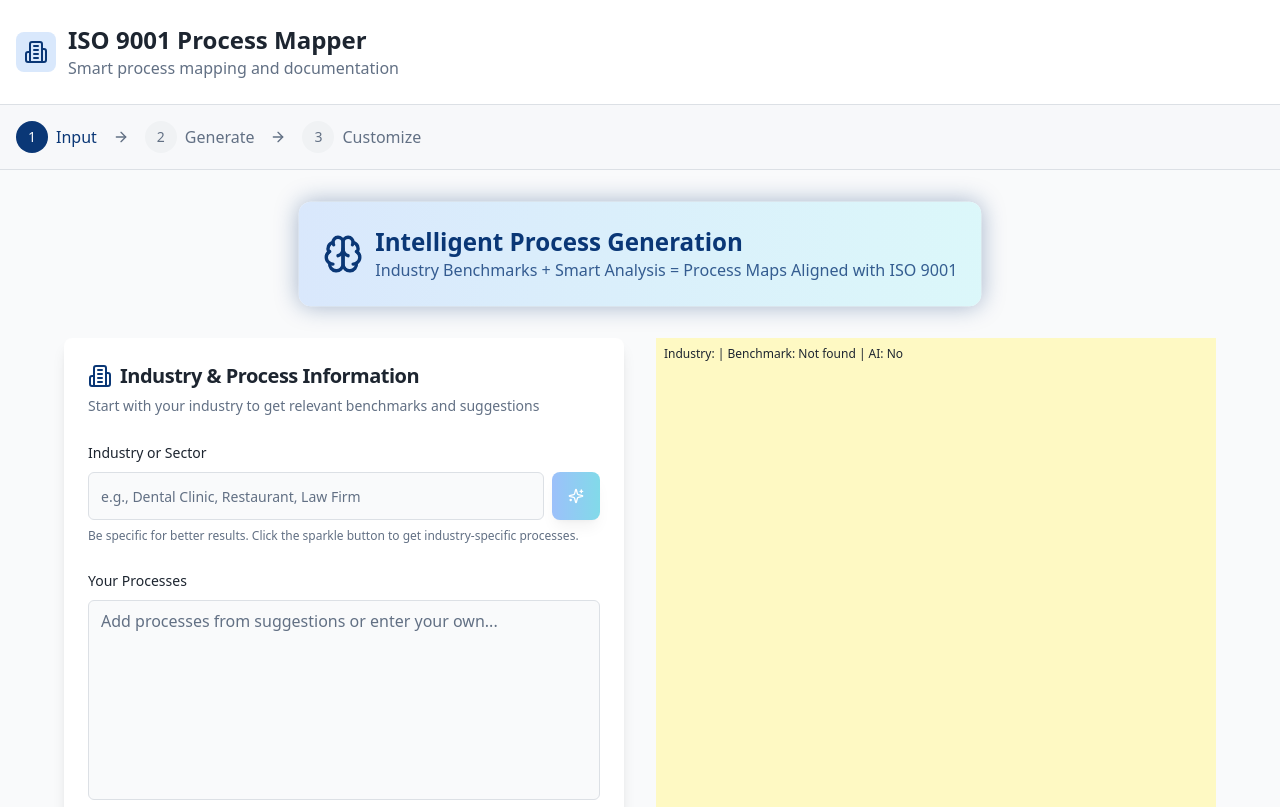
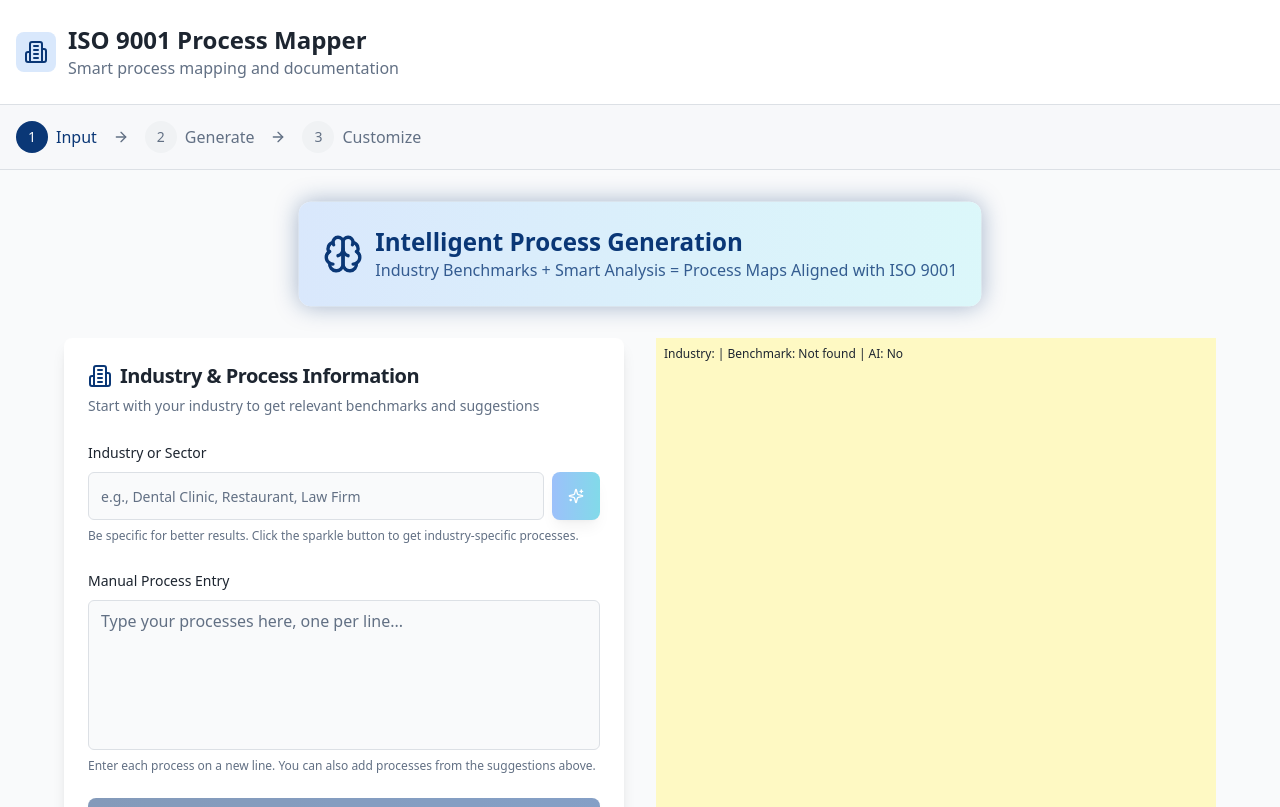
Before and after one commit to hafsa342T/process-flow-artisan, a React (Vite) app: page / in a window 1280 px wide. Shown: the top 807 px of the page. Built offline with nearby package versions, Linux system fonts and the light colour scheme.

Commit message:
Add text box for mandatory processes
Add a text box to display mandatory processes.

```diff
--- a/src/components/ProcessInput.tsx
+++ b/src/components/ProcessInput.tsx
@@ -165,18 +165,23 @@ export const ProcessInput: React.FC<ProcessInputProps> = ({
               </p>
             </div>
 
+            <div className="space-y-4">
               <div className="space-y-2">
-              <Label htmlFor="processes" className="text-sm font-medium">Your Processes</Label>
+                <Label htmlFor="manual-text" className="text-sm font-medium">Manual Process Entry</Label>
                 <Textarea
-                id="processes"
-                placeholder="Add processes from suggestions or enter your own..."
+                  id="manual-text"
+                  placeholder="Type your processes here, one per line..."
                   value={coreProcesses}
                   onChange={(e) => {
                     onCoreProcessesChange(e.target.value);
                     setSelectedBenchmarkProcesses(e.target.value.split('\n').filter(p => p.trim()));
                   }}
-                className="min-h-[200px] text-base resize-none"
+                  className="min-h-[150px] text-base resize-none"
                 />
+                <p className="text-xs text-muted-foreground">
+                  Enter each process on a new line. You can also add processes from the suggestions above.
+                </p>
+              </div>
             </div>
 
             <Button
```
Lines whose indentation alone changed are shown as unchanged.
